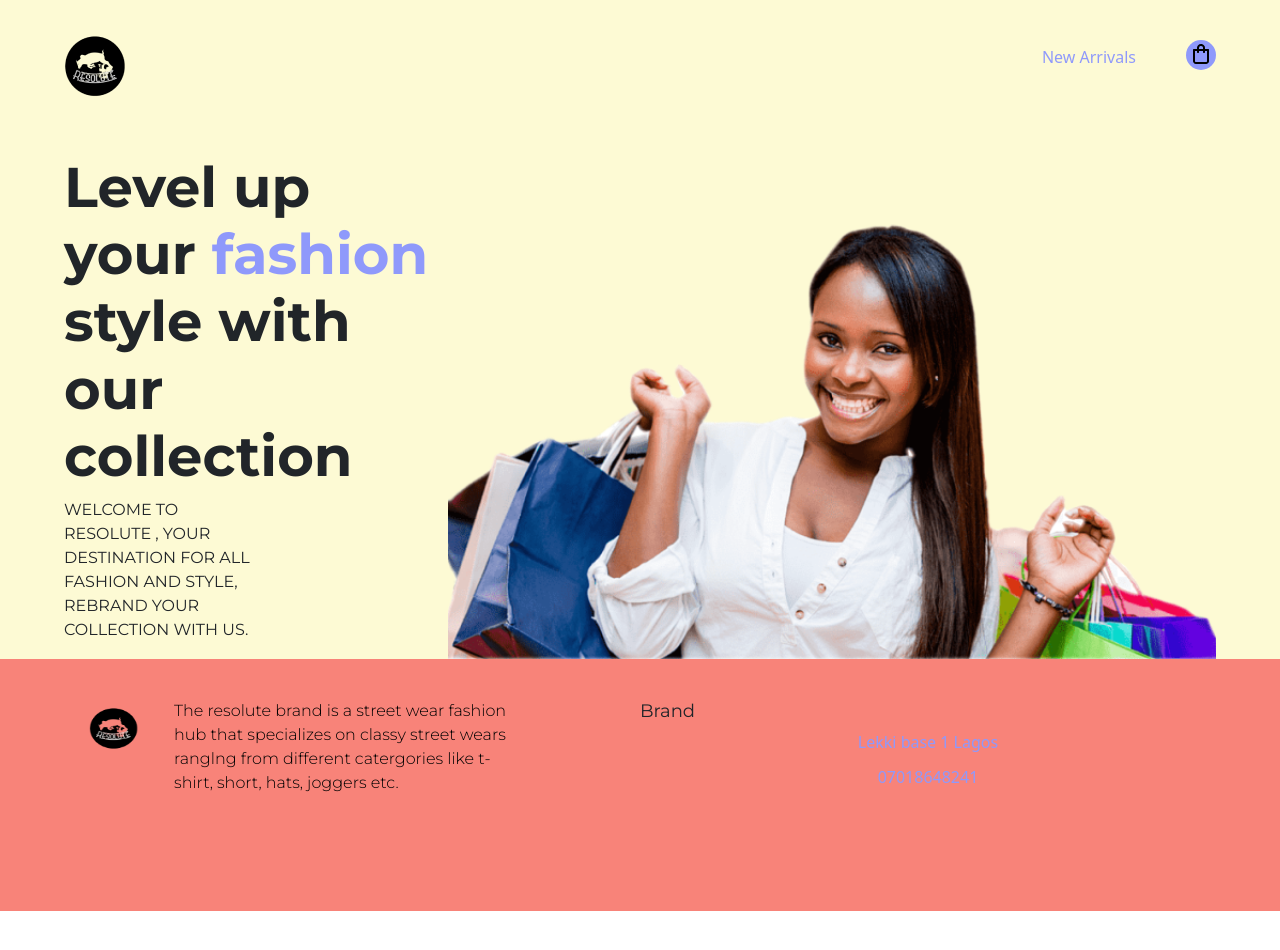
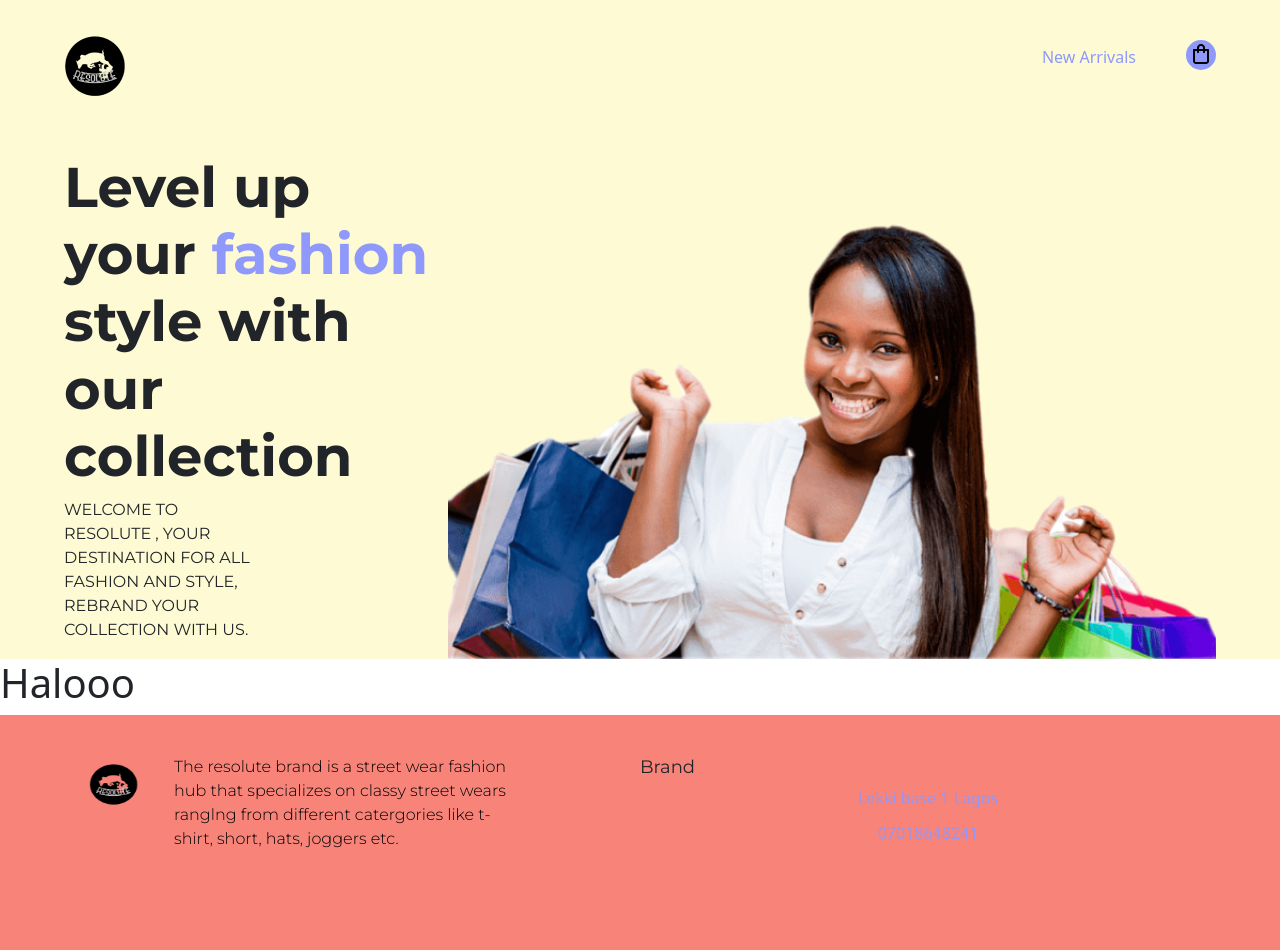
Before and after one commit to Nyerhowho9/HNG-Go-seller, a React (Vite) app: page /home in a window 1280 px wide. Shown: the top 950 px of the page. Before the commit the page ends 911 px from the top, so only its background shows below. Built offline with nearby package versions, Linux system fonts and the light colour scheme.

Commit message:
Create carrt page

```diff
--- a/src/App.jsx
+++ b/src/App.jsx
@@ -1,14 +1,19 @@
+import { Routes, Route } from 'react-router-dom';
 import { useState } from 'react'
 import './App.css';
 import Home from './pages/Home';
+import Cart from './pages/cart';
 
 
 function App() {
 
   return (
     <div>
-      <Home />
-
+      <Routes>
+        <Route index element={<Home />} />
+        <Route path="/home" element={<Home />} />
+        <Route path="/cart" element={<Cart />} />
+      </Routes>
     </div>
   )
 }
--- a/src/components/Footer.jsx
+++ b/src/components/FooterP.jsx
@@ -2,7 +2,7 @@ import React from 'react';
 import './Footer.css';
 import Logo from '../assets/images/go-seller-logo.png';
 
-const footer = () => {
+const Footer = () => {
   return (
     <div className='footer-container'>
         <div className='footer'>
@@ -23,4 +23,4 @@ const footer = () => {
   )
 }
 
-export default footer
+export default Footer
--- /dev/null
+++ b/src/components/Products.css
@@ -0,0 +1,12 @@
+:root{
+    --cream: #FDFAD4;
+    --purple: #8F99FB;
+    --peach: #F88379;
+    --white: #FFFFFF;
+    --black: #000000;
+    --grey: #7A7979;
+}
+*{
+    padding: 0px;
+    margin: 0px;
+}
--- /dev/null
+++ b/src/components/Products.jsx
@@ -0,0 +1,13 @@
+import React from 'react';
+import './Products.css';
+
+const Products = () => {
+  return (
+    <div>
+        <h1>Halooo</h1>
+
+    </div>
+  )
+}
+
+export default Products
--- a/src/main.jsx
+++ b/src/main.jsx
@@ -1,10 +1,13 @@
 import React from 'react'
-import ReactDOM from 'react-dom/client'
+import ReactDOM from 'react-dom/client';
+import { BrowserRouter } from 'react-router-dom';
 import App from './App.jsx'
-import 'bootstrap/dist/css/bootstrap.css'
+import 'bootstrap/dist/css/bootstrap.css';
 
 ReactDOM.createRoot(document.getElementById('root')).render(
   <React.StrictMode>
-    <App />
+    <BrowserRouter>
+      <App />
+    </BrowserRouter>
   </React.StrictMode>,
 )
--- a/src/pages/Home.jsx
+++ b/src/pages/Home.jsx
@@ -1,14 +1,15 @@
 import React from 'react';
 import Navbar from '../components/Navbar';
 import Hero from '../components/Hero';
-import Footer from '../components/Footer';
-
+import Footer from '../components/FooterP';
+import Products from '../components/Products';
 
 function Home() {
   return (
     <div>
       <Navbar />
       <Hero />
+      <Products/>
       <Footer />
     </div>
   )
--- /dev/null
+++ b/src/pages/cart.jsx
@@ -0,0 +1,13 @@
+import React from 'react';
+import Navbar from '../components/Navbar';
+import Footer from '../components/FooterP';
+
+const cart = () => {
+  return (
+    <div>
+      <h1>Cart</h1>
+    </div>
+  )
+}
+
+export default cart;
```
